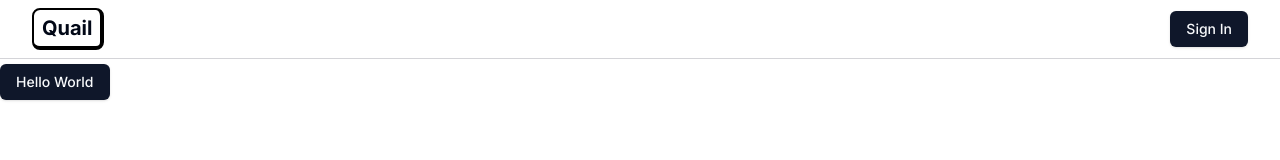
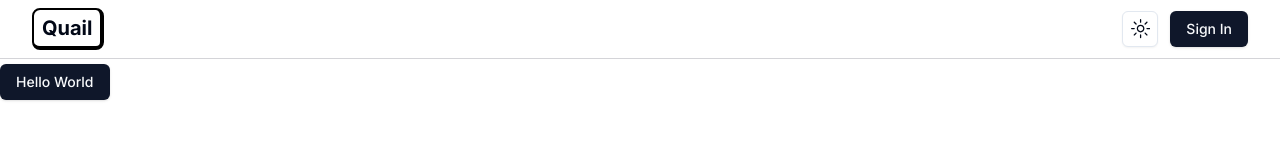
Before and after one commit to Austin-FV/Quail, a Next.js app: page / in a window 1280 px wide. Shown: the top 160 px of the page. Built offline with nearby package versions, Linux system fonts and the light colour scheme; no server answers.

Commit message:
[close #7] added light/dark theme toggle with next-theme, new button on navbar and updated providers to include theme and implemented it in the layout

```diff
--- a/package.json
+++ b/package.json
@@ -21,6 +21,7 @@
     "lucide-react": "^0.323.0",
     "next": "14.1.0",
     "next-auth": "^4.24.5",
+    "next-themes": "^0.2.1",
     "react": "^18",
     "react-dom": "^18",
     "tailwind-merge": "^2.2.1",
--- a/src/app/layout.tsx
+++ b/src/app/layout.tsx
@@ -3,6 +3,7 @@
 import "./globals.css";
 import { cn } from "@/lib/utils";
 import Navbar from "@/components/Navbar";
+import Providers from "@/components/Providers";
 
 const inter = Inter({ subsets: ["latin"] });
 
@@ -19,8 +20,10 @@
   return (
     <html lang="en">
       <body className={cn(inter.className,'antialiased min-h-screen pt-16')}>
-        <Navbar/>
-        {children}
+        <Providers>
+          <Navbar/>
+          {children}
+        </Providers>
       </body>
     </html>
   );
--- a/src/components/Navbar.tsx
+++ b/src/components/Navbar.tsx
@@ -1,9 +1,9 @@
 import { getAuthSession } from '@/lib/nextauth'
 import Link from 'next/link'
 import React from 'react'
-import SignInButton from './SignInButton'
 import SignInPopover from './SignInPopover'
 import UserAccountNav from './UserAccountNav'
+import { ThemeToggle } from './ThemeToggle'
 
 type Props = {}
 
@@ -24,6 +24,9 @@
                 </Link>
 
                 <div className="flex items-center">
+                    <ThemeToggle className='mr-3'/>
+
+                    <div className="flex items-center">
                         {session?.user ? (
                             <UserAccountNav user={session.user}/>
                             // <h1>welcome {session.user.name}</h1>
@@ -34,6 +37,8 @@
 
                     </div>
                 </div>
+
+            </div>
         </div>
     )
 }
--- /dev/null
+++ b/src/components/ThemeToggle.tsx
@@ -0,0 +1,44 @@
+"use client"
+
+import * as React from "react"
+import { MoonIcon, SunIcon } from "@radix-ui/react-icons"
+import { useTheme } from "next-themes"
+
+import { Button } from "@/components/ui/button"
+import {
+  DropdownMenu,
+  DropdownMenuContent,
+  DropdownMenuItem,
+  DropdownMenuTrigger,
+} from "@/components/ui/dropdown-menu"
+
+export function ThemeToggle({
+    className, ...props
+}: React.HTMLAttributes<HTMLDivElement>) {
+  const { setTheme } = useTheme()
+
+  return (
+    <div className={className} {...props}>
+        <DropdownMenu>
+        <DropdownMenuTrigger asChild>
+            <Button variant="outline" size="icon">
+            <SunIcon className="h-[1.2rem] w-[1.2rem] rotate-0 scale-100 transition-all dark:-rotate-90 dark:scale-0" />
+            <MoonIcon className="absolute h-[1.2rem] w-[1.2rem] rotate-90 scale-0 transition-all dark:rotate-0 dark:scale-100" />
+            <span className="sr-only">Toggle theme</span>
+            </Button>
+        </DropdownMenuTrigger>
+        <DropdownMenuContent align="end">
+            <DropdownMenuItem onClick={() => setTheme("light")}>
+            Light
+            </DropdownMenuItem>
+            <DropdownMenuItem onClick={() => setTheme("dark")}>
+            Dark
+            </DropdownMenuItem>
+            <DropdownMenuItem onClick={() => setTheme("system")}>
+            System
+            </DropdownMenuItem>
+        </DropdownMenuContent>
+        </DropdownMenu>
+    </div>
+  )
+}
--- a/src/components/UserAccountNav.tsx
+++ b/src/components/UserAccountNav.tsx
@@ -5,7 +5,6 @@
 import { DropdownMenu, DropdownMenuContent, DropdownMenuItem, DropdownMenuSeparator, DropdownMenuTrigger } from './ui/dropdown-menu';
 import Link from 'next/link';
 import { signOut } from 'next-auth/react';
-import { Button } from './ui/button';
 import { LogOut } from 'lucide-react';
 import UserAvatar from './UserAvatar';
 
```
Also changed, not shown: src/components/Providers.tsx (+13 -6 lines), 1 other file (tests, documents, lock files or other folders). Lines whose indentation alone changed are shown as unchanged.
